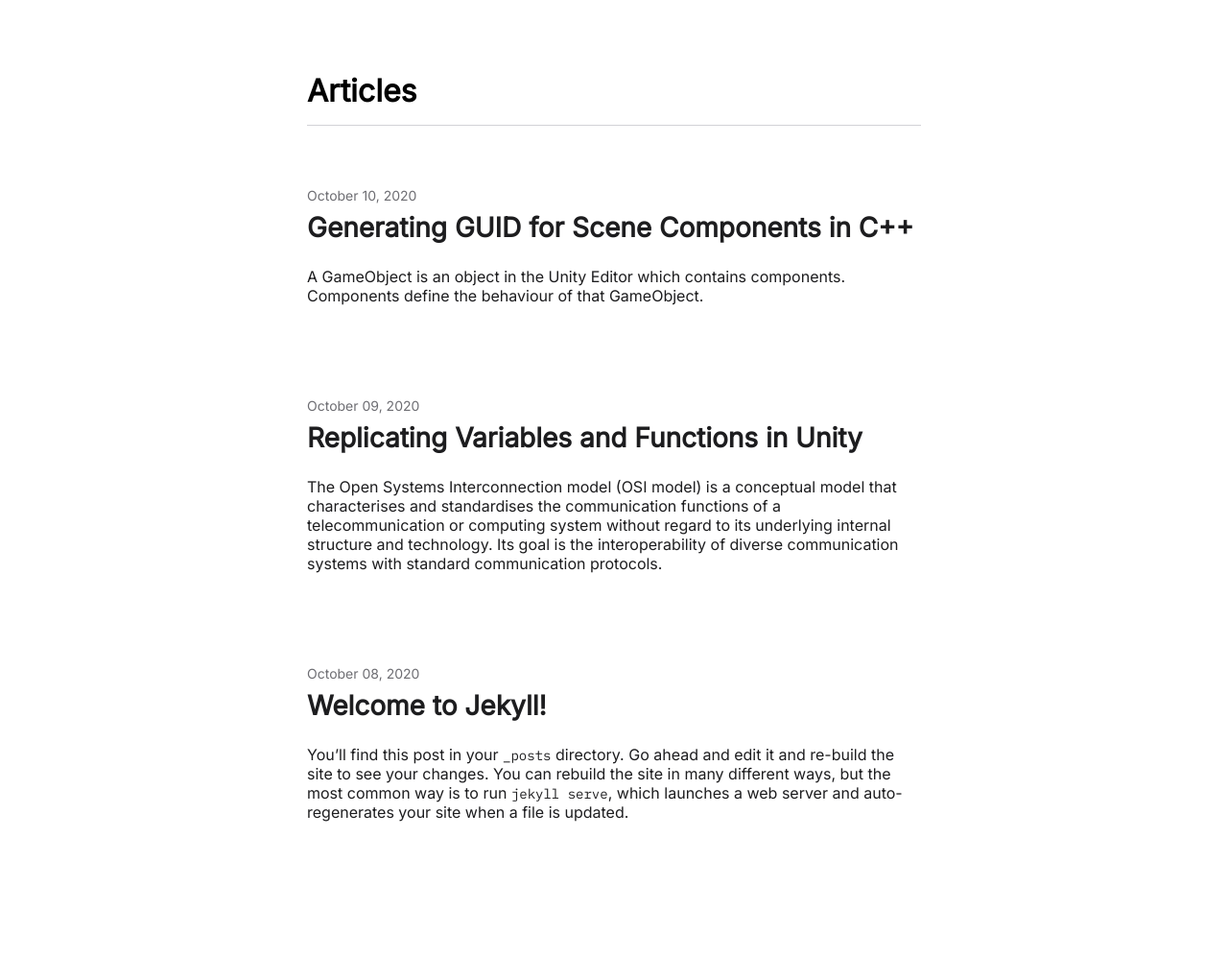
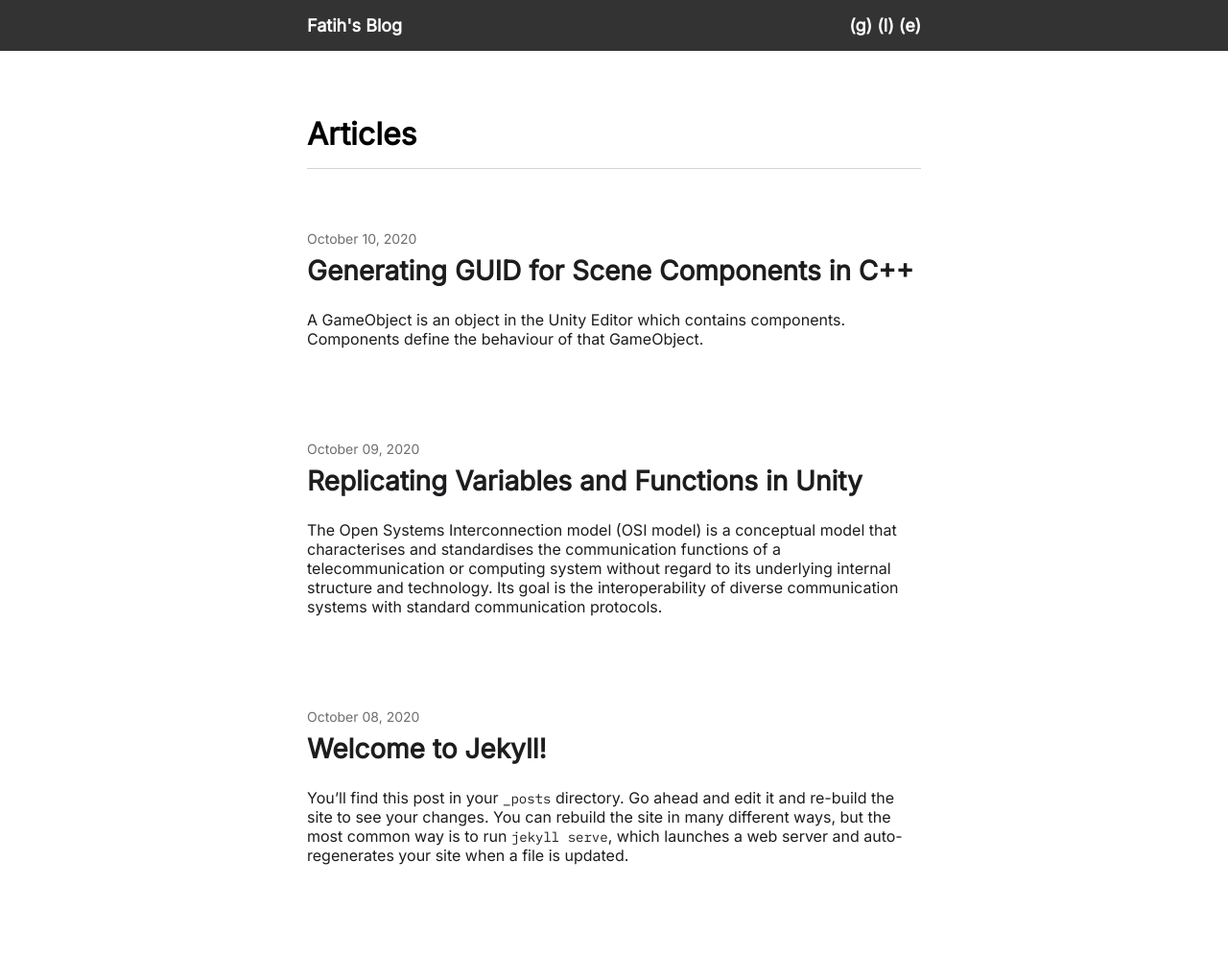
Before and after one commit to shingodaiki/KillingMonster, a Jekyll site: the page built from index.md, in a window 1280 px wide. Shown: the whole page at 96% size. Built offline with Jekyll 4.4.1, drawn with Linux system fonts in a browser that asks for light colours; a style sheet for code colours, icons or effects is not loaded; before the commit the page ends 952 px from its top, so only the background shows below that.

Commit message:
playing with navbar style

```diff
--- a/_layouts/default.html
+++ b/_layouts/default.html
@@ -7,13 +7,20 @@
 	<title>{{ page.title }} - {{ site.title }}</title>
 	<link rel="stylesheet" href="https://fonts.googleapis.com/css?family=Inter|IBM+Plex+Mono">
 	<link rel="stylesheet" href="{{ "/assets/css/main.css" | relative_url }}">
+	<link rel="stylesheet" href="https://cdnjs.cloudflare.com/ajax/libs/octicons/3.5.0/octicons.min.css">
 </head>
 
 <body>
+	<div class="navbar">
+		<div class="page">
+			<a href="#">{{ site.title }}</a>
+			<span style="float: right;">(g) (l) (e)</span>
+		</div>
+	</div>
 	<div class="page">
 		<!-- <h1>{{ site.title }}</h1> -->
-		<br/>
-		<br/>
+		<br />
+		<br />
 		{{ content}}
 	</div>
 </body>
--- a/_sass/main.scss
+++ b/_sass/main.scss
@@ -9,11 +9,30 @@ body {
 	color: $bodyColor;
 	font-family: $bodyFont;
 	font-size: 16px;
+	margin: 0;
+	padding: 0;
 }
 
 code {
 	font-family: $codeFont;
 	font-size: 14px;
+}
+
+.navbar {
+	background: #333;
+	color: #fff;
+	padding: 16px 0;
+	font-size: 18px;
+	font-weight: bold;
+
+	a {
+		color: #fff;
+		text-decoration: none;
+
+		&:hover {
+			color: #6bf;
+		}
+	}
 }
 
 .page {
```
